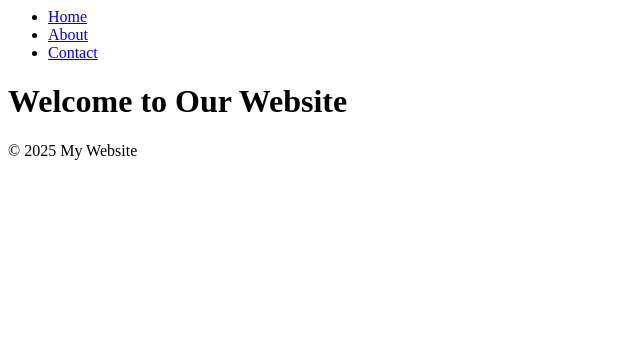
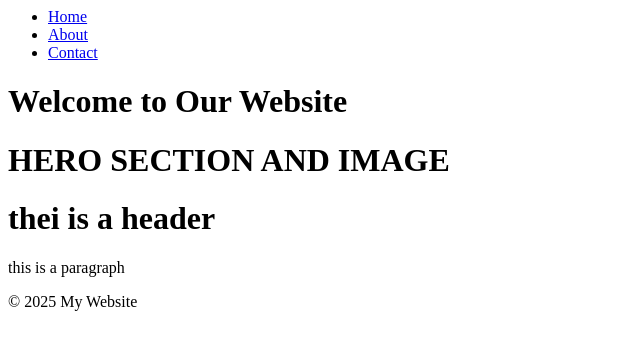
Before and after one commit to jhyche80-jpg/website-project, a plain HTML site: page index.html in a window 1280 px wide. Shown: the whole page, without its empty margins (0-640 px from the left). Drawn offline with Linux system fonts and the light colour scheme.

Commit message:
Made a hero section

```diff
--- a/index.html
+++ b/index.html
@@ -2,6 +2,7 @@
 
 <head>
     <title>Website</title>
+
     <nav>
         <ul>
             <li><a href="#">Home</a></li>
@@ -15,6 +16,14 @@
     <h1>Welcome to Our Website</h1>
 
 </body>
+
+<body>
+    <h1>HERO SECTION AND IMAGE </h1>
+    <h1> thei is a header
+
+    </h1>
+    <p> this is a paragraph
+</body>
 <footer>
     <p>&copy; 2025 My Website</p>
 </footer>
```
